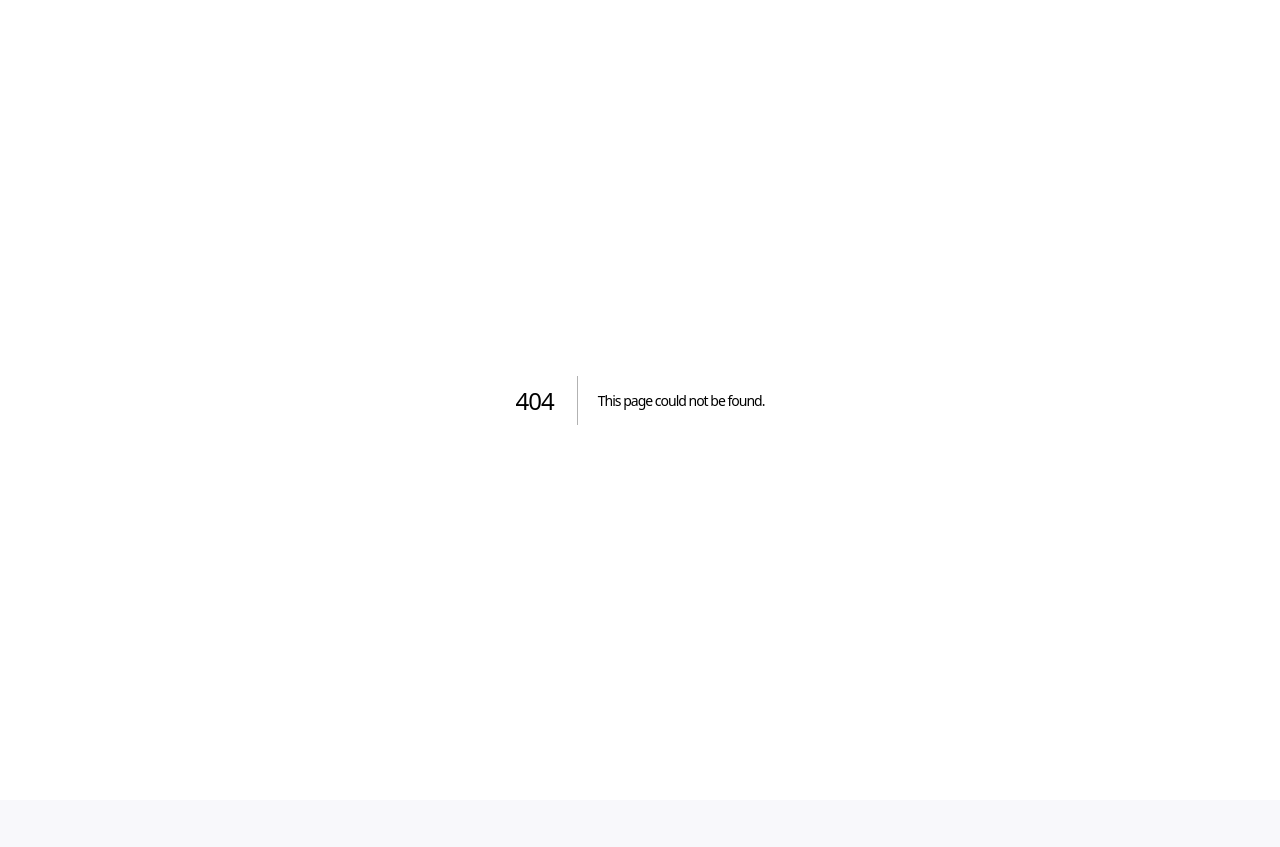
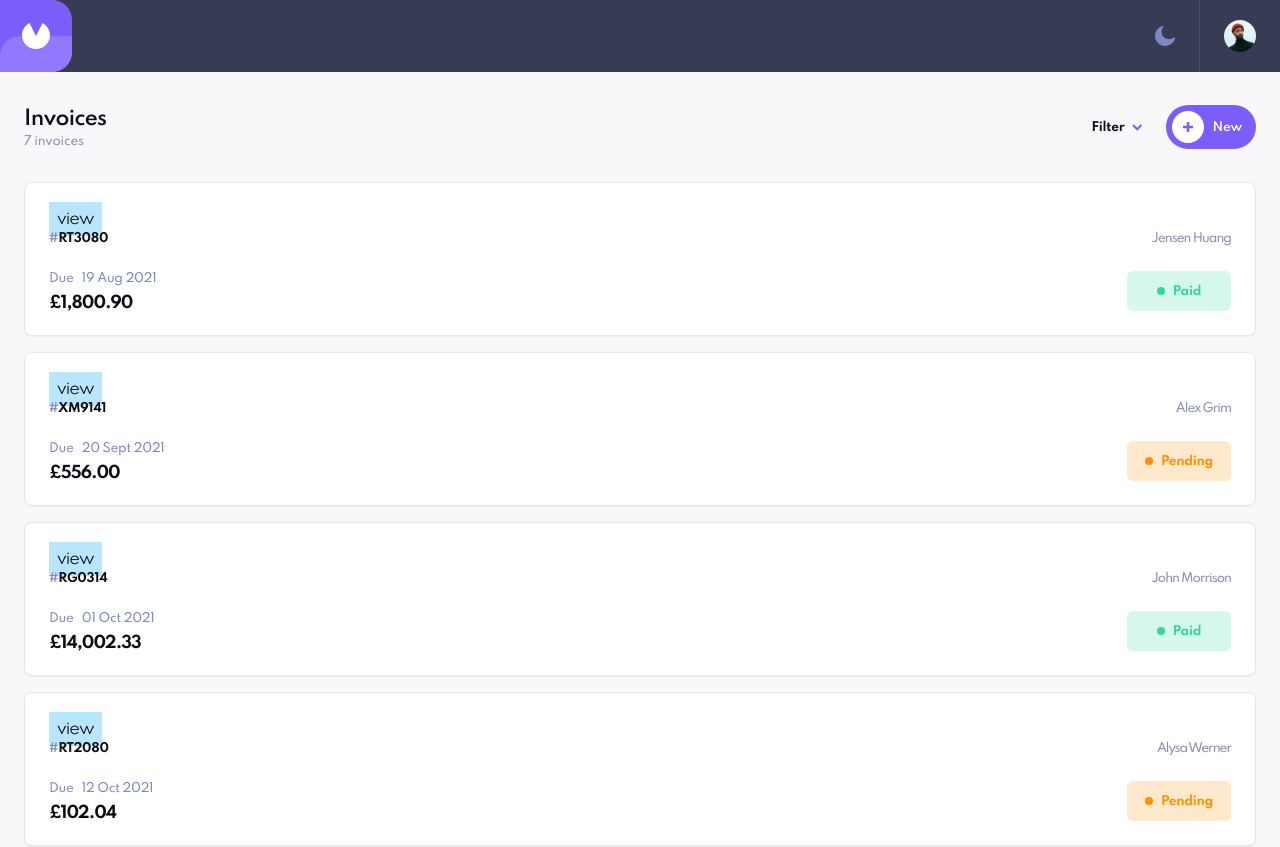
Before and after one commit to kristjanv001/invoice-app, a Next.js app: page /dashboard in a window 1280 px wide. Before the commit this address had no page. Shown: the top 847 px of the page. Before the commit the page ends 800 px from the top, so only its background shows below. Built offline with nearby package versions, Linux system fonts and the light colour scheme.

Commit message:
setting up routing wip. homepage with a link to the dashboard page. every card has a link to its dynamic page

```diff
--- a/app/components/InvoiceCard.tsx
+++ b/app/components/InvoiceCard.tsx
@@ -1,5 +1,6 @@
 import { cva, type VariantProps } from "class-variance-authority";
 import { Invoice } from "../interfaces/invoice";
+import Link from "next/link";
 
 
 function formatDate(inputDate: string) {
@@ -69,9 +70,19 @@ interface InvoiceCardProps {
   invoice: Invoice
 }
 
+{/* <Link href={`/blog/${post.slug}`}>{post.title}</Link> */}
+
+// http://localhost:3000/dashboard/view/RT3080
+
 export function InvoiceCard({invoice}: InvoiceCardProps) {
   return (
     <div className="min-h-[134px] bg-white border rounded-lg shadow-sm mb-4 p-6 hover:border-venetian_nights focus:ring focus:ring-forgotten_purple cursor-pointer duration-200">
+
+      <Link
+        className="bg-sky-200 p-2"
+        href={`/dashboard/view/${invoice.id}`}>
+          view
+      </Link>
 
       <div className="grid grid-cols-2">
         <div className="col-span-1">
--- a/app/components/InvoicesView.tsx
+++ b/app/components/InvoicesView.tsx
@@ -8,7 +8,7 @@ import { CheckedState } from '../interfaces/checked';
 import { Status } from '../interfaces/invoice';
 
 export function InvoicesView() {
-  const [invoices, setInvoices] = useState<Invoice[]>([]);
+  const [invoices, setInvoices] = useState<Invoice[]>(INVOICES);
 
   const [checked, setChecked] = useState<CheckedState>({
     paid: true,
--- /dev/null
+++ b/app/dashboard/layout.tsx
@@ -0,0 +1,17 @@
+import { Header } from "../components/Header"
+
+
+export default function DashboardLayout({
+  children, // will be a page or nested layout
+}: {
+  children: React.ReactNode
+}) {
+  return (
+    <section>
+      {/* Include shared UI here e.g. a header or sidebar */}
+      <Header />
+
+      {children}
+    </section>
+  )
+}
--- /dev/null
+++ b/app/dashboard/page.tsx
@@ -0,0 +1,9 @@
+import { InvoicesView } from "../components/InvoicesView";
+
+export default function Page() {
+  return (
+    <>
+      <InvoicesView />
+    </>
+  )
+}
--- /dev/null
+++ b/app/dashboard/view/[id]/page.tsx
@@ -0,0 +1,5 @@
+export default function Page() {
+  return (
+    <p>Invoice with an id of</p>
+  )
+}
--- /dev/null
+++ b/app/dashboard/view/page.tsx
@@ -0,0 +1,5 @@
+export default function Page() {
+  return (
+    <p>Invoice with an id of</p>
+  )
+}
--- a/app/page.tsx
+++ b/app/page.tsx
@@ -1,12 +1,18 @@
-import { Header } from "./components/Header";
-import { InvoicesView } from "./components/InvoicesView";
+import Link from 'next/link'
 
 
 export default function Home() {
   return (
-    <>
-      <Header />
-      <InvoicesView />
-    </>
+    <div className="w-full flex flex-col items-center">
+      <div className="mt-16">
+        <h1 className="text-3xl font-bold mb-8">Homepage</h1>
+        <Link
+          href="/dashboard"
+          className="bg-purple-200 py-4 px-8 rounded-lg font-semibold shadow-md hover:bg-purple-300 duration-150 text-sm"
+        >
+          Dashboard
+        </Link>
+      </div>
+    </div>
   );
 }
```
Also changed, not shown: app/components/InvoicesList.tsx (+9 -2 lines), app/dashboard/view/edit/page.tsx (added).
